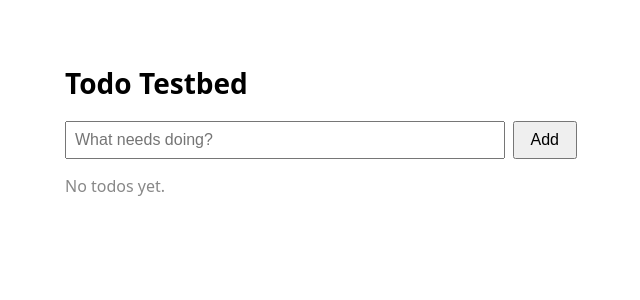
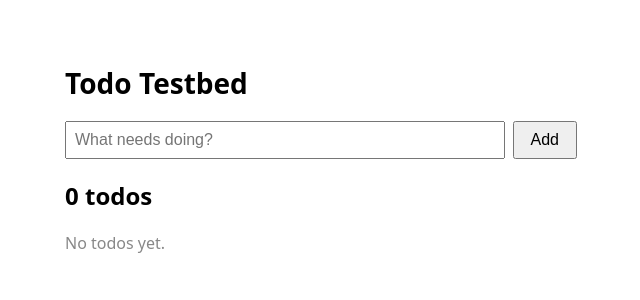
Before and after one commit to acampb/devinator, a React (Vite) app: page / in a window 1280 px wide. Shown: the top 300 px of the page, without its empty margins (319-959 px from the left). Built offline with nearby package versions, Linux system fonts and the light colour scheme.

Commit message:
forge: Display todo count heading (#4)
Co-authored-by: Aine Forge <forge@aine.local>

```diff
--- a/src/App.tsx
+++ b/src/App.tsx
@@ -32,6 +32,7 @@ function App() {
         <button type="submit">Add</button>
       </form>
 
+      <h2>{todos.length} todo{todos.length !== 1 ? 's' : ''}</h2>
       {todos.length === 0 ? (
         <p className="empty">No todos yet.</p>
       ) : (
```
